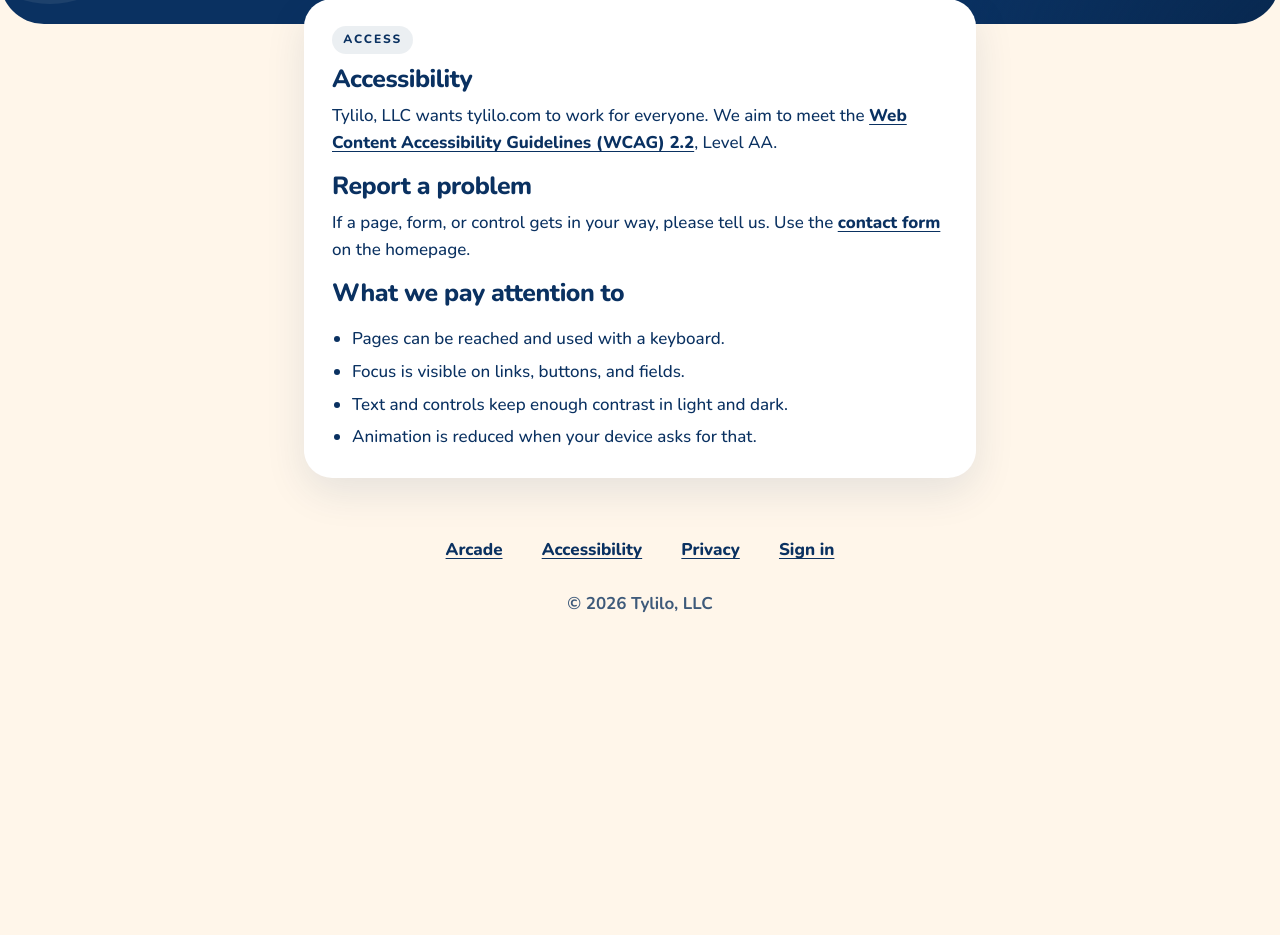
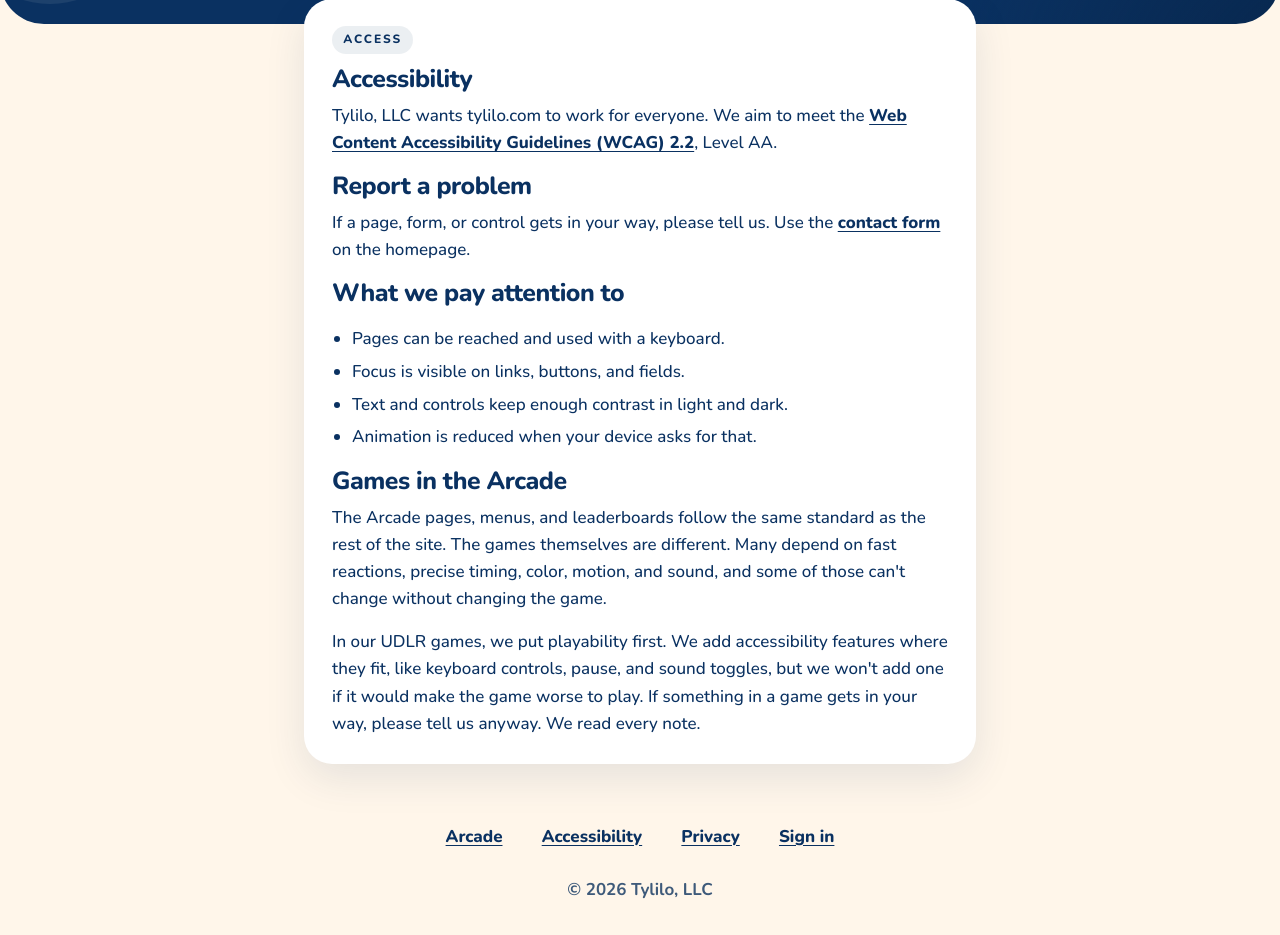
Before and after one commit to tylilo-llc/tylilo.com, a PHP site: page /accessibility in a window 1280 px wide. Shown: the part 309-1244 px from the top of the page. Before the commit the page ends 922 px from the top, so only its background shows below. Run offline with PHP 8.4, Linux system fonts and the light colour scheme.

Commit message:
Accessibility page: note on games and playability (#58)

```diff
--- a/accessibility.php
+++ b/accessibility.php
@@ -42,6 +42,9 @@ require __DIR__ . '/includes/head.php';
           <li>Text and controls keep enough contrast in light and dark.</li>
           <li>Animation is reduced when your device asks for that.</li>
         </ul>
+        <h2>Games in the Arcade</h2>
+        <p>The Arcade pages, menus, and leaderboards follow the same standard as the rest of the site. The games themselves are different. Many depend on fast reactions, precise timing, color, motion, and sound, and some of those can't change without changing the game.</p>
+        <p>In our UDLR games, we put playability first. We add accessibility features where they fit, like keyboard controls, pause, and sound toggles, but we won't add one if it would make the game worse to play. If something in a game gets in your way, please tell us anyway. We read every note.</p>
       </article>
     </div>
   </main>
```
